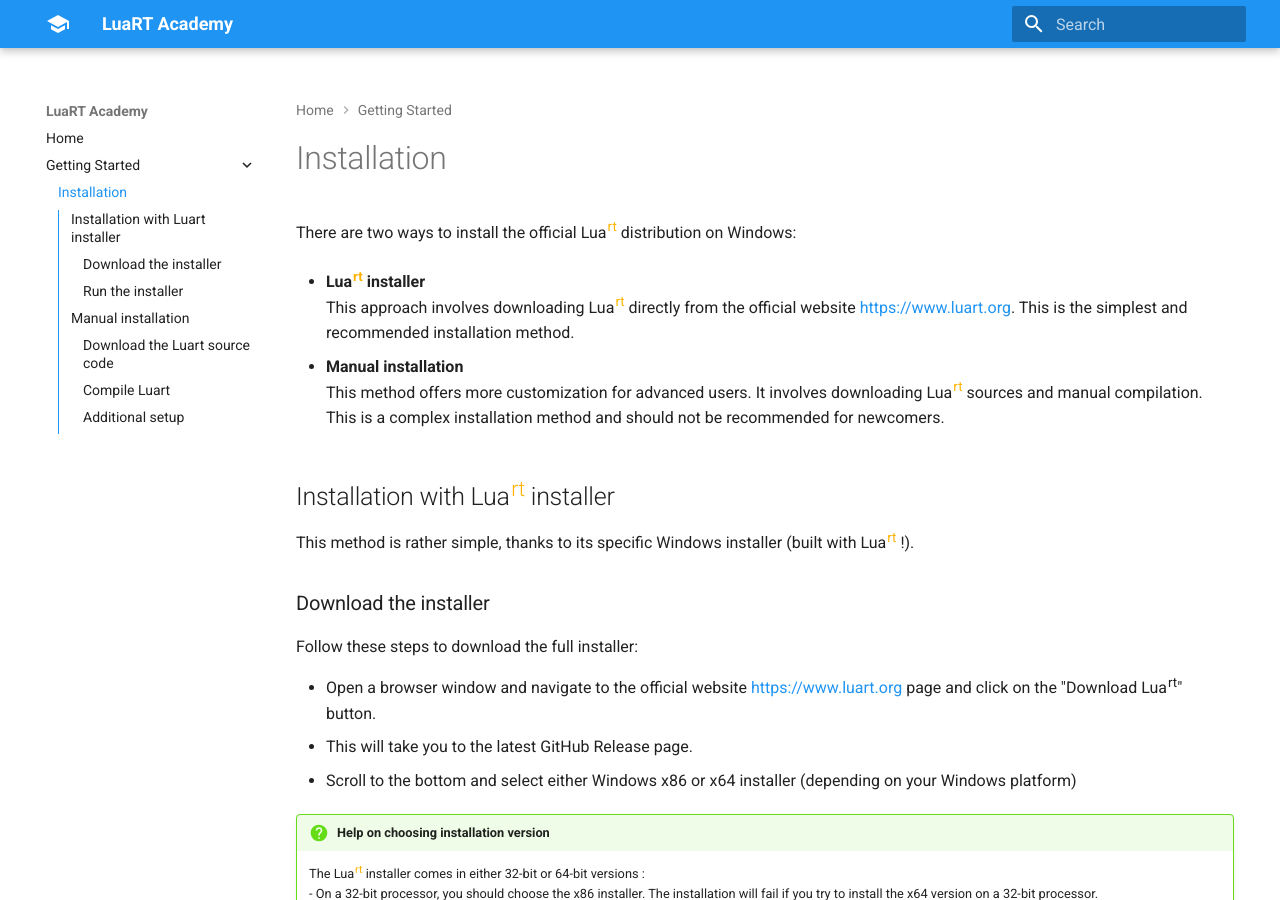
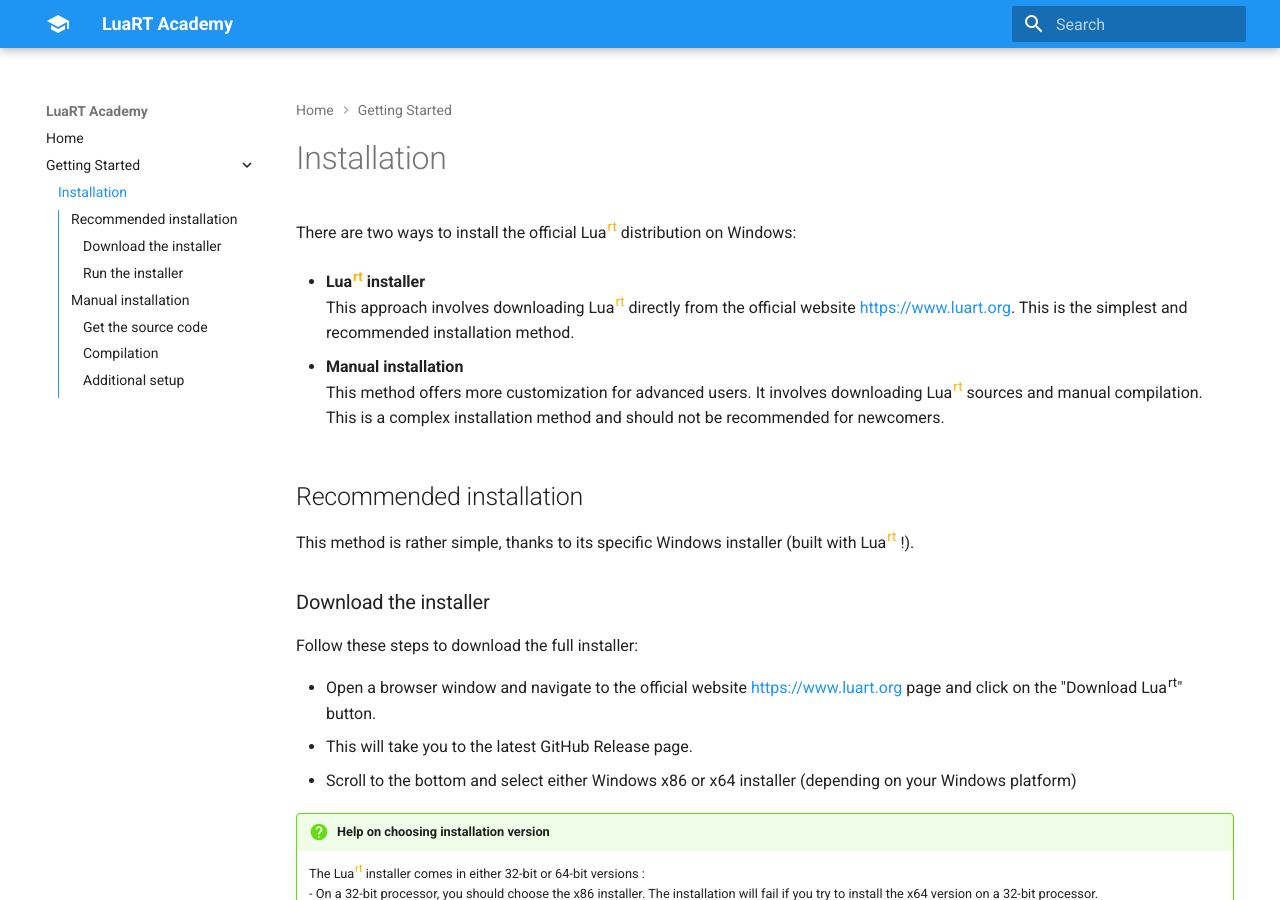
Before and after one commit to starfire11/mdtest, an MkDocs documentation site: the page built from docs/installation/index.md, in a window 1280 px wide and 900 px high. Built offline with MkDocs 1.6.1 and Material for MkDocs 9.7.7, drawn with Linux system fonts in a browser that asks for light colours; some of the changed text lies outside the part shown.

Commit message:
Updated install page

```diff
--- a/docs/installation/index.md
+++ b/docs/installation/index.md
@@ -7,7 +7,7 @@
 * **Manual installation**
 This method offers more customization for advanced users. It involves downloading Lua<sup style="color:#FFB300">rt</sup> sources and manual compilation. This is a complex installation method and should not be recommended for newcomers.
 
-## Installation with Lua<sup style="color:#FFB300">rt</sup> installer
+## Recommended installation
 
 This method is rather simple, thanks to its specific Windows installer (built with Lua<sup style="color:#FFB300">rt</sup> !).
 
@@ -63,7 +63,7 @@
 
 This method is complex. Don't try to use it if you are not familiar with C/C++ compilation.
 
-### Download the Lua<sup style="color:#FFB300">rt</sup> source code
+### Get the source code
 You can download the source code using the one of the following methods :
 
 * Go to the latest [GitHub Release page](https://github.com/samyeyo/LuaRT/releases/latest), scroll to the bottom and download the source code archive. Unpack it anywhere on your hard drive.
@@ -72,7 +72,7 @@
 
 * Open a `git` prompt or your preferred git-capable IDE and clone/fork the GitHub repository
 
-### Compile Lua<sup style="color:#FFB300">rt</sup>
+### Compilation
 Once downloaded, be sure to have a working C/C++ compiler (only Microsoft Visual C/C++ and Mingw-w64 8.1.0 are supported).
 To compile Lua^rt^, follow this steps :
 
```
